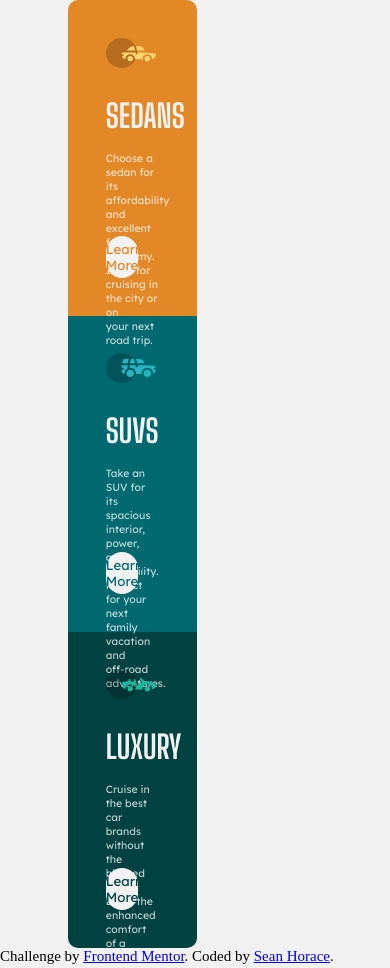
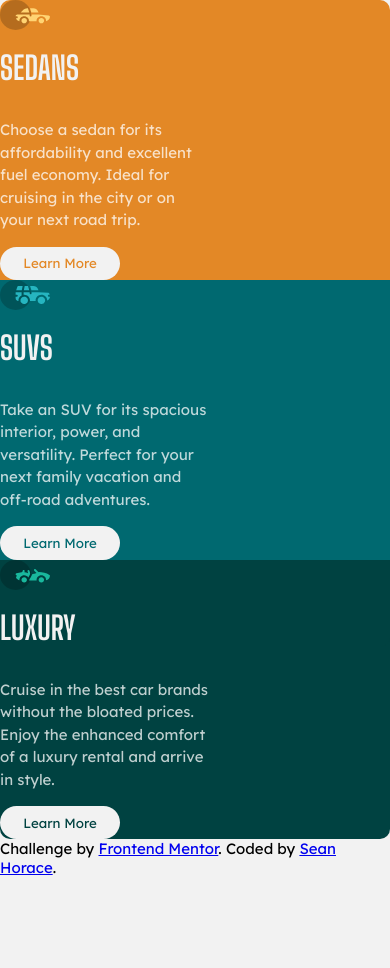
Before and after one commit to ruledarules/3-car-columns, a plain HTML site: page index.html in a window 390 px wide. After the commit the page ends 877 px from the top, so only its background shows below. Drawn offline with Linux system fonts and the light colour scheme; a script that the page names is missing.

Commit message:
Cleaner and responsive CSS
The changes added here is an improvement on the pages responsiveness a certain laptop screens and mobile screens. I tried going mobile first this time.

```diff
--- a/carColumns.css
+++ b/carColumns.css
@@ -7,68 +7,68 @@
 }
 
 body{
-    /* height: 100vh; */
+    font-size: .9375rem;
+    font-family: 'Lexend Deca', sans-serif;
+    font-weight: 400;
     background-color: hsl(0, 0%, 95%);
-    font-size: 15px;
+    /* line-height: 1; */
 }
-main{
+#wrapper{
+    width: 80%;
+    margin-inline: auto;
     display: flex;
-    align-items: center;
-    height: 100vh;
-    justify-content: center;
-    max-width: 65%;
-    margin:auto;
+    flex-direction:column
 }
-.columns{
-    height: 60vh;
+
+
+.container{
     padding: 2.5em;
-    width: 19vw;
-    /* max-width: 15vw; */
+}
+
+.logo{
+    width: 3.125rem;
+    height: 1.875rem;
 }
 #sedan{
     background-color: hsl(31, 77%, 52%);
-    border-radius: 8px 0 0 8px;
+    border-radius: 10px 10px 0 0;
 }
 #suv{
     background-color: hsl(184, 100%, 22%);
 }
 #luxury{
     background-color: hsl(179, 100%, 13%);
-    border-radius: 0 8px 8px 0;
-}
-.logo{
-    width: 50px;
-    height: 30px;
-    margin-bottom: 25px;
+    border-radius: 0 0 10px 10px;
 }
 .carNames{
     color: hsl(0, 0%, 95%);
     font-family: 'Big Shoulders Display', cursive;
     font-weight: 700;
-    padding-bottom: 2rem;
-    font-size: xxx-large;
+    font-size: 2rem;
+    /* padding-bottom: 2rem; */
+    /* font-size: xxx-large; */
 }
 .details{
-    font-family: 'Lexend Deca', sans-serif;
+    /* font-family: 'Lexend Deca', sans-serif; */
     color: hsla(0, 0%, 100%, 0.75);
-    /* padding-bottom: 65px; */
-    font-size: 1em;
-    max-height: 8em;
-    /* font-weight: 400; */
+    line-height: 1.5em;
 }
+
 .learn{
     background-color: hsl(0, 0%, 95%);
     border-radius: 20px;
     font-weight:400;
     font-family: 'Lexend Deca', sans-serif;
-    width: 8vw;
-    height: 5vh;
-    /* position: relative;
-    top: 140px; */
-    margin-top: 5.5em;
+    width: 9em;
+    height: 2.5em;
+    cursor: pointer;
     border-style:none;
-    /* cursor: pointer; */
-    transition: 0.5s;
+}
+
+.logo,
+.carNames,
+.details{
+    margin-bottom: 1em;
 }
 #sedan .learn{
     color: hsl(31, 77%, 52%);
@@ -99,7 +99,75 @@ main{
     border: 2px solid hsl(0, 0%, 95%);
 }
 
-@media screen and (max-width: 1400px) {
+@media(min-width: 64rem){
+    #wrapper{
+        flex-direction: row;
+        margin-top: 10%;
+        max-width: 50%;
+    }
+    #wrapper>*{
+        flex-basis: 100%;
+    }
+    .container{
+        /* max-width: 50%; */
+        padding: 2.7em;
+    }
+    #sedan{
+        border-radius: 10px 0 0 10px;
+    }
+    #luxury{
+        border-radius: 0 10px 10px 0;
+    }
+    .logo, .carNames{
+    margin-bottom: 1em;
+    }
+    .details{
+        margin-bottom: 4em;
+    }
+    .details{
+    /* max-width: 20%; */
+    font-size: .8rem;
+    }
+
+}
+/* main{
+    display: flex;
+    align-items: center;
+    height: 100vh;
+    justify-content: center;
+    max-width: 65%;
+    margin:auto;
+} */
+/* .columns{
+    height: 60vh;
+    padding: 2.5em;
+    width: 19vw;
+    /* max-width: 15vw;
+}
+#sedan{
+    background-color: hsl(31, 77%, 52%);
+    border-radius: 8px 0 0 8px;
+}
+#suv{
+    background-color: hsl(184, 100%, 22%);
+} */
+/* #luxury{
+    background-color: hsl(179, 100%, 13%);
+    border-radius: 0 8px 8px 0;
+}
+
+
+.details{
+    font-family: 'Lexend Deca', sans-serif;
+    color: hsla(0, 0%, 100%, 0.75);
+    /* padding-bottom: 65px; */
+    /* font-size: 1em;
+    max-height: 8em; */
+    /* font-weight: 400; */
+
+/*  */
+
+/* @media screen and (max-width: 1400px) {
     body{
         overflow: scroll;
     }
@@ -107,40 +175,30 @@ main{
         display: block;
         /* display: flex; */
         /* flex-direction: column; */
-        height: auto;
-    }
-    .columns{
+        /* height: auto;
+    } */
+    /* .columns{
         height: 30%;
         width: 33vw;
-    }
+    } */
 
-    #sedan{
-        background-color: hsl(31, 77%, 52%);
-        border-radius: 10px 10px 0 0;
-    }
-    #suv{
-        background-color: hsl(184, 100%, 22%);
-    }
-    #luxury{
-        background-color: hsl(179, 100%, 13%);
-        border-radius: 0 0 10px 10px;
-    }
-    .carNames{
+    /* */
+    /* .carNames{
         color: hsl(0, 0%, 95%);
         font-family: 'Big Shoulders Display', cursive;
         font-weight: 700;
         padding-bottom: 1rem;
         font-size: 2rem;
-    }
-    .details{
+    } */
+    /* .details{
         font-family: 'Lexend Deca', sans-serif;
         color: hsla(0, 0%, 100%, 0.75);
         /* padding-bottom: 65px; */
-        font-size: .7em;
-        max-height: 6em;
+        /* font-size: .7em;
+        max-height: 6em; */
         /* font-weight: 400; */
-    }
-    .learn{
+
+    /* .learn{
         background-color: hsl(0, 0%, 95%);
         border-radius: 20px;
         font-weight:400;
@@ -149,12 +207,9 @@ main{
         height: 5vh;
         /* position: relative;
         top: 140px; */
-        margin-top: 1.7em;
+        /* margin-top: 1.7em;
         border-style:none;
         /* cursor: pointer; */
-        transition: 0.5s;
-    }
-    /* .attribution{
+        /* transition: 0.5s; */
 
-    } */
-}
+    /* .attribution{ */
```
